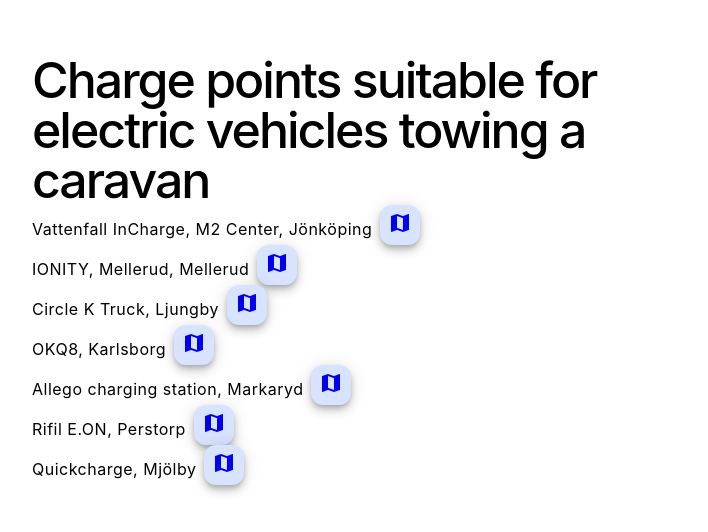
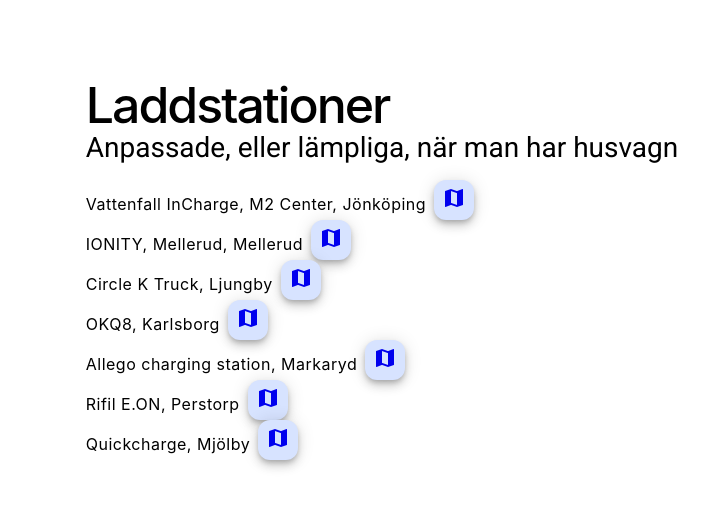
Before and after one commit to JohanHaggstrom/charge-ev-with-caravan_web, an Angular app: page / in a window 1280 px wide. Shown: the part 120-652 px from the top of the page, without its empty margins (258-966 px from the left). Built offline with nearby package versions, Linux system fonts and the light colour scheme.

Commit message:
Adjusted title and description
Changed to swedish - will be translated in the future.

```diff
--- a/src/app/app.component.html
+++ b/src/app/app.component.html
@@ -2,6 +2,7 @@
     <div class="content">
         <div class="left-side">
             <h1>{{ title }}</h1>
+            <h5>Anpassade, eller lämpliga, när man har husvagn</h5>
 
             @for (item of identifiedChargePoints; track item.id) {
             <div>
--- a/src/app/app.component.ts
+++ b/src/app/app.component.ts
@@ -14,8 +14,7 @@
     styleUrl: './app.component.scss',
 })
 export class AppComponent {
-    protected title =
-        'Charge points suitable for electric vehicles towing a caravan';
+    protected title = 'Laddstationer';
 
     private chargePoints: CaravanChargePoint[] = databaseItems;
 
```
